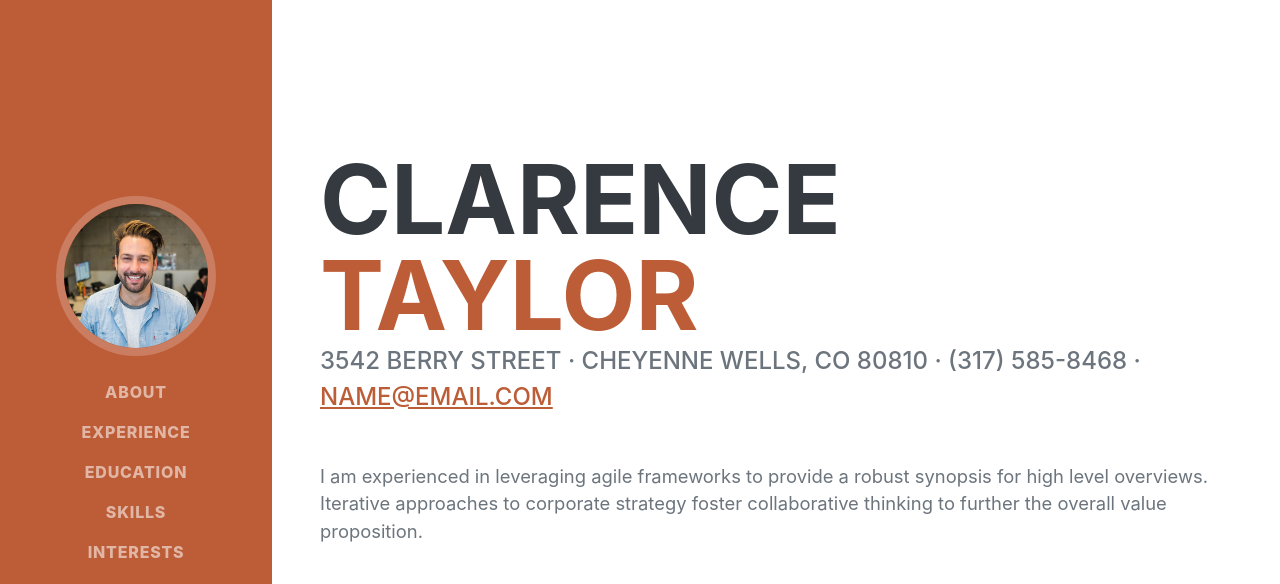
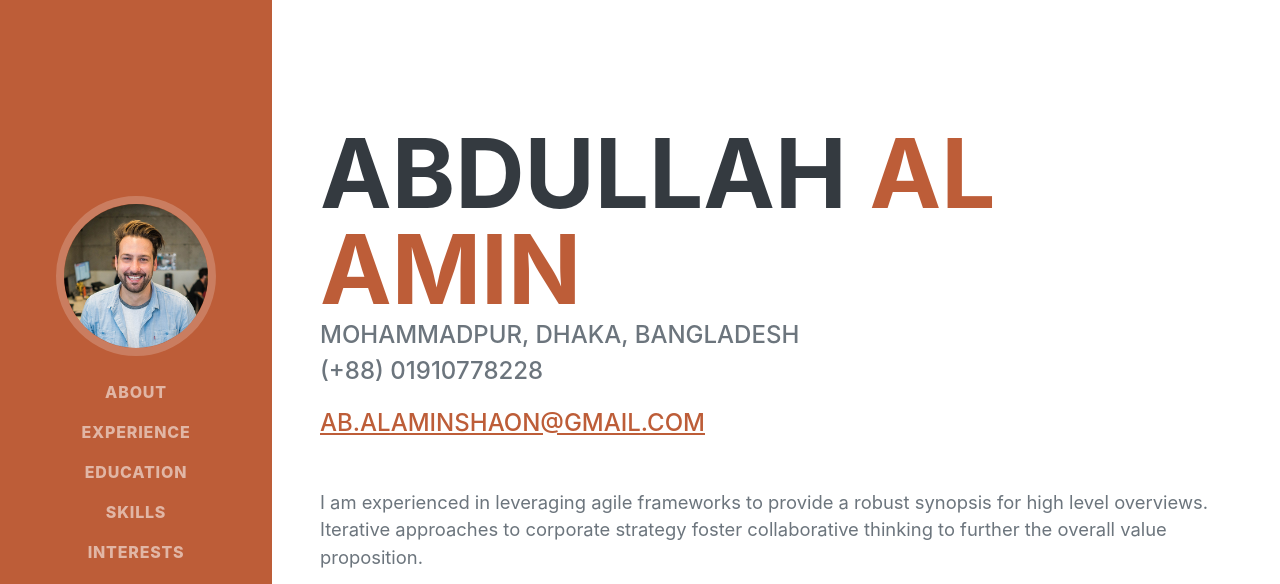
Before and after one commit to alamin4265/-alamin4265.github.io, a plain HTML site: page index.html in a window 1280 px wide. Shown: the top 584 px of the page. Drawn offline with nearby package versions, Linux system fonts and the light colour scheme; a web font is replaced by a local one.

Commit message:
name updated

```diff
--- a/index.html
+++ b/index.html
@@ -40,12 +40,13 @@
             <section class="resume-section" id="about">
                 <div class="resume-section-content">
                     <h1 class="mb-0">
-                        Clarence
-                        <span class="text-primary">Taylor</span>
+                        Abdullah
+                        <span class="text-primary">Al Amin</span>
                     </h1>
                     <div class="subheading mb-5">
-                        3542 Berry Street · Cheyenne Wells, CO 80810 · (317) 585-8468 ·
-                        <a href="mailto:name@email.com">name@email.com</a>
+                        Mohammadpur, Dhaka, Bangladesh
+                        <p>(+88) 01910778228</p>
+                        <a href="mailto:name@email.com">ab.alaminshaon@gmail.com</a>
                     </div>
                     <p class="lead mb-5">I am experienced in leveraging agile frameworks to provide a robust synopsis for high level overviews. Iterative approaches to corporate strategy foster collaborative thinking to further the overall value proposition.</p>
                     <div class="social-icons">
```
